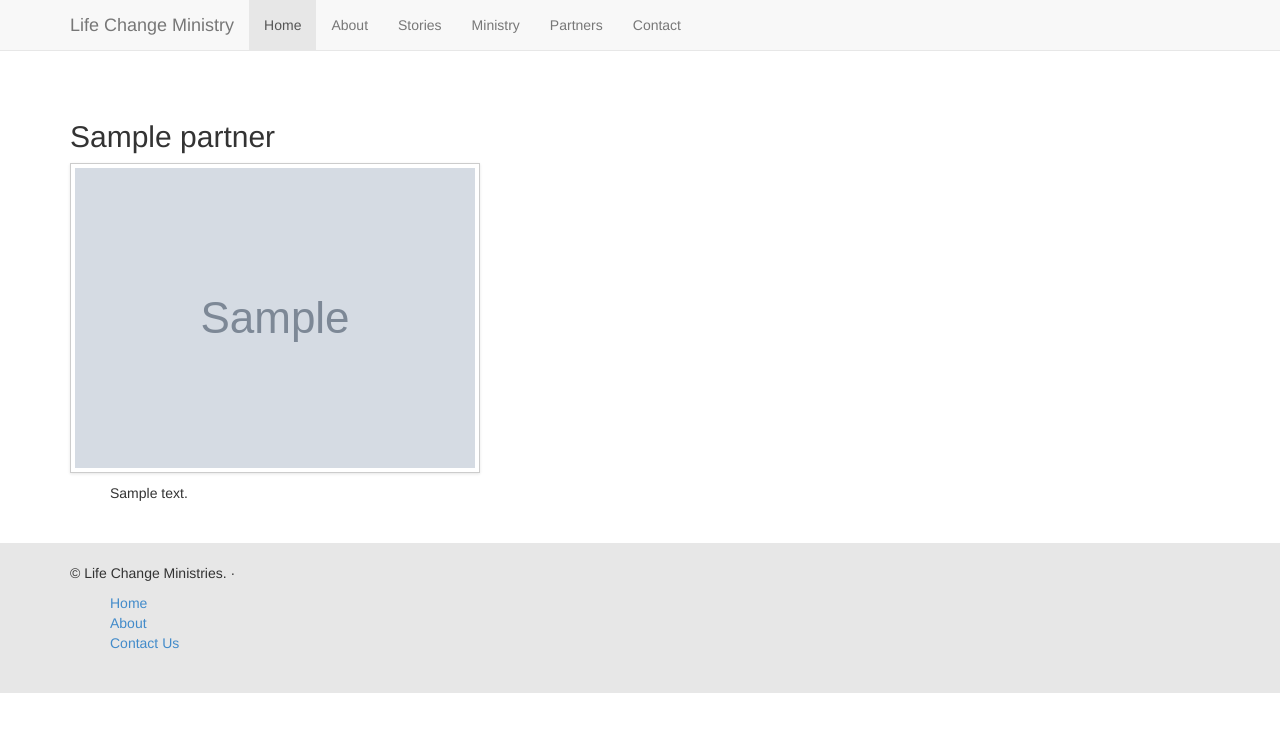
After one commit to gitumarkk/lifechangeministry, a Django app: page /partner/1/ in a window 1280 px wide. The commit adds this page. Shown: the top 732 px of the page. Run offline with Django 3.2, Linux system fonts and the light colour scheme; tables that the repository leaves empty hold one stand-in row (values such as "Sample post"); grey boxes marked "Sample" are stand-in pictures; parts of the project's set-up code (start-up, migrations or seed data) failed here and were passed over; some libraries are stand-ins or nearby versions.

Commit message:
many changes

```diff
--- a/lcm/apps/backend/models.py
+++ b/lcm/apps/backend/models.py
@@ -35,6 +35,10 @@ class Event(models.Model):
     def get_latest_event(cls):
         return cls.objects.filter(event_date__gte=datetime.now()).order_by("event_date").first()
 
+    @classmethod
+    def get_events(cls):
+        return cls.objects.filter(event_date__gte=datetime.now()).order_by("event_date").all()
+
 
 class Story(models.Model):
     def generate_new_filename(instance, filename):
@@ -43,7 +47,7 @@ class Story(models.Model):
         return "%s%s%s" % ("event", os.sep, image_name)
 
     title = models.CharField(max_length=50)
-    image = ImageField(upload_to=generate_new_filename)
+    image = ImageField(upload_to=generate_new_filename, null=True, blank=True)
     thumbnail = ImageSpecField(source='image',
                                     processors=[ResizeToFit(100, 100, upscale=True)],
                                     format='JPEG',
@@ -57,3 +61,31 @@ class Story(models.Model):
     @classmethod
     def get_latest_story(cls):
         return cls.objects.order_by("-created_at").first()
+
+
+    @classmethod
+    def get_stories(cls):
+        return cls.objects.order_by("-created_at").all()
+
+
+class Partner(models.Model):
+    def generate_new_filename(instance, filename):
+        ext = os.path.splitext(filename)[1] # get file extension
+        image_name = "%s%s" % (int(time.time() * 100000), ext)
+        return "%s%s%s" % ("partners", os.sep, image_name)
+
+    title = models.CharField(max_length=50)
+    image = ImageField(upload_to=generate_new_filename, null=True, blank=True)
+    thumbnail = ImageSpecField(source='image',
+                                    processors=[ResizeToFit(100, 100, upscale=True)],
+                                    format='JPEG',
+                                    options={'quality': 60})
+    description = models.TextField(null=True, blank=True)
+    created_at = models.DateTimeField(auto_now_add=True)
+
+    def __unicode__(self):
+        return self.title
+
+    @classmethod
+    def get_partners(cls):
+        return cls.objects.order_by("-created_at").all()
--- a/lcm/apps/frontpages/urls.py
+++ b/lcm/apps/frontpages/urls.py
@@ -6,7 +6,9 @@ urlpatterns = patterns('',
     url(r'^$', 'lcm.apps.frontpages.views.home', name='home'),
     url(r'^about/$', 'lcm.apps.frontpages.views.about', name='about'),
     url(r'^stories/$', 'lcm.apps.frontpages.views.stories', name='stories'),
+    url(r'^stories/(\d+)/$', 'lcm.apps.frontpages.views.story', name='story'),
     url(r'^partners/$', 'lcm.apps.frontpages.views.partners', name='partners'),
-    url(r'^donations/$', 'lcm.apps.frontpages.views.donations', name='donations'),
+    url(r'^partner/(\d+)/$', 'lcm.apps.frontpages.views.partner', name='partner'),
+    url(r'^ministry/$', 'lcm.apps.frontpages.views.ministry', name='ministry'),
     url(r'^contact/$', 'lcm.apps.frontpages.views.contact', name='contact')
 )
--- a/lcm/apps/frontpages/views.py
+++ b/lcm/apps/frontpages/views.py
@@ -1,5 +1,5 @@
 # Create your views here.
-from django.shortcuts import render, redirect
+from django.shortcuts import render, redirect, get_object_or_404
 from django.core.context_processors import csrf
 from django.core.urlresolvers import reverse
 from django.template import RequestContext
@@ -7,7 +7,7 @@ from django.contrib import messages
 
 
 # Project
-from lcm.apps.backend.models import Event, Story
+from lcm.apps.backend.models import Event, Story, Partner
 from lcm.apps.frontpages.forms import ContactForm
 from lcm.utils import contact_email
 
@@ -31,23 +31,44 @@ def about(request):
 
 
 def stories(request):
-    context = {}
+    current_story = Story.get_latest_story()
+    stories = Story.get_stories()
+
+    context = {"current_story": current_story,
+                "stories": stories}
     return render(request,
                   "frontpages/stories.html",
                   context)
 
+def story(request, _id):
+    current_story = get_object_or_404(Story, pk=_id)
+    stories = Story.get_stories()
+
+    context = {"current_story": current_story,
+                "stories": stories}
+    return render(request,
+                  "frontpages/stories.html",
+                  context)
 
 def partners(request):
-    context = {}
+    partners = Partner.get_partners()
+    context = {"partners": partners}
     return render(request,
                   "frontpages/partners.html",
                   context)
 
+def partner(request, _id):
+    partner = get_object_or_404(Partner, pk=_id)
+    context = {"partner": partner}
+    return render(request,
+                 "frontpages/partner.html",
+                  context)
 
-def donations(request):
+
+def ministry(request):
     context = {}
     return render(request,
-                  "frontpages/stories.html",
+                  "frontpages/ministry.html",
                   context)
 
 
--- a/lcm/context_processors.py
+++ b/lcm/context_processors.py
@@ -12,11 +12,14 @@ def highlight_active_menu(request):
     elif reverse("partners") in request.path:
         return {'partners': True}
 
-    elif reverse("donations") in request.path:
-        return {'donations': True}
+    elif reverse("ministry") in request.path:
+        return {'ministry': True}
 
     elif reverse("contact") in request.path:
         return {'contact': True}
 
     elif reverse("home") in request.path:
         return {"home": True}
+
+    else:
+        return
--- a/lcm/static/css/lcm.css
+++ b/lcm/static/css/lcm.css
@@ -1,4 +1,5 @@
 body {
+  margin-top: 100px;
   min-height: 500px;
 }
 
@@ -125,7 +126,7 @@ body {
   margin-bottom: 60px;
 
   /* Negative margin to pull up carousel. 90px is roughly margins and height of navbar. */
-  margin-top: -90px;
+  /*margin-top: -90px;*/
 }
 /* Since positioning the image, we need to help out the caption */
 .carousel-caption {
@@ -155,3 +156,7 @@ body {
 .footer-content{
   padding-top: 20px;
 }
+
+.description-padding{
+  padding: 10px 40px;
+}
--- a/lcm/templates/frontpages/about.html
+++ b/lcm/templates/frontpages/about.html
@@ -8,7 +8,7 @@
 
 {% block content %}
     <div class="container">
-        <div class="margin-top-fifty"></div>
+        <div class=""></div>
         {% include "render_messages.html" %}
 
         <div id="what" class="row featurette">
--- /dev/null
+++ b/lcm/templates/frontpages/partner.html
@@ -0,0 +1,26 @@
+{% extends "base.html" %}
+{% load i18n %}
+
+{% block content %}
+
+    <div class="container">
+        {% include "render_messages.html" %}
+
+        <div class="row">
+            <div class="col-md-12">
+                <h2>{{ partner.title }}</h2>
+
+                <div class="">
+                    {% if partner.image %}
+                        <img class="featurette-image img-responsive img-polaroid" src="{{ partner.image.url }}" alt="Generic placeholder image">
+                    {% endif %}
+                </div>
+
+                <div class="description-padding">
+                    {{ partner.description|safe }}
+                </div>
+                </div>
+            </div>
+    </div>
+
+{% endblock content %}
--- a/lcm/templates/navbar.html
+++ b/lcm/templates/navbar.html
@@ -15,7 +15,7 @@
                 <li {% if home %}class="active" {% endif %}><a href="{% url 'home' %}">Home</a></li>
                 <li {% if about %}class="active" {% endif %}><a href="{% url 'about' %}">About</a></li>
                 <li {% if stories %}class="active" {% endif %}><a href="{% url 'stories' %}">Stories</a></li>
-                <li {% if donations %}class="active" {% endif %}><a href="{% url 'donations' %}">Ministry</a></li>
+                <li {% if donations %}class="active" {% endif %}><a href="{% url 'ministry' %}">Ministry</a></li>
                 <li {% if partners %}class="active" {% endif %}><a href="{% url 'partners' %}">Partners</a></li>
                 <li {% if contact %}class="active" {% endif %}><a href="{% url 'contact' %}">Contact</a></li>
         </div><!--/.nav-collapse -->
```
Also changed, not shown: lcm/apps/frontpages/admin.py (+7 -1 lines), lcm/settings.py (+13 -0 lines), lcm/templates/frontpages/home.html (+10 -5 lines), lcm/templates/frontpages/ministry.html (added, +24 -0 lines), lcm/templates/frontpages/partners.html (+23 -0 lines), lcm/templates/frontpages/stories.html (+27 -0 lines), lcm/apps/backend/migrations/0005_auto__add_partners__chg_field_story_image.py (added), lcm/apps/backend/migrations/0006_auto__del_partners__add_partner.py (added).
